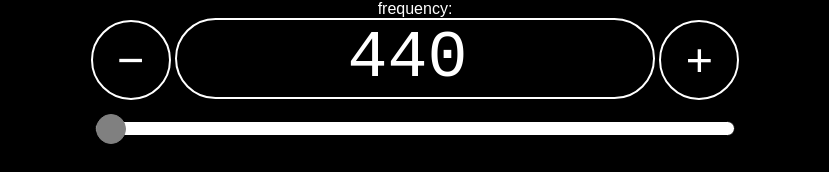
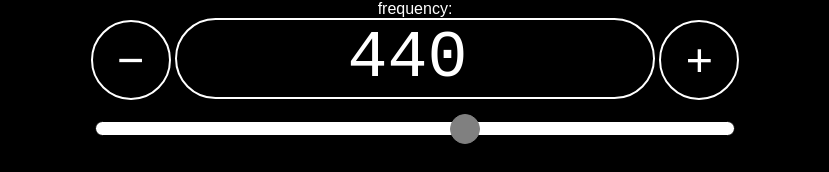
Before and after one commit to EdricCantu/freq, a plain HTML site: page index.html in a window 1280 px wide. Shown: the part 293-465 px from the top of the page, without its empty margins (225-1054 px from the left). Drawn offline with Linux system fonts and the light colour scheme.

Commit message:
Update index.html

```diff
--- a/index.html
+++ b/index.html
@@ -21,7 +21,7 @@
       <input type="number" id="freq" value="440">
       <button class="smallButton" id="freqUp">&plus;</button>
     </div>
-    <input id="freqRange" type="range" value="0" min="0" max="17310.25908395926" step="0.001">
+    <input id="freqRange" type="range" value="10091.26912336524128477321937" min="0" max="17310.25908395926" step="0.001">
     <br>
     <div style="display: inline-flex; flex-direction: row; align-items: center;">
       <div style="display:inline-flex">
```
